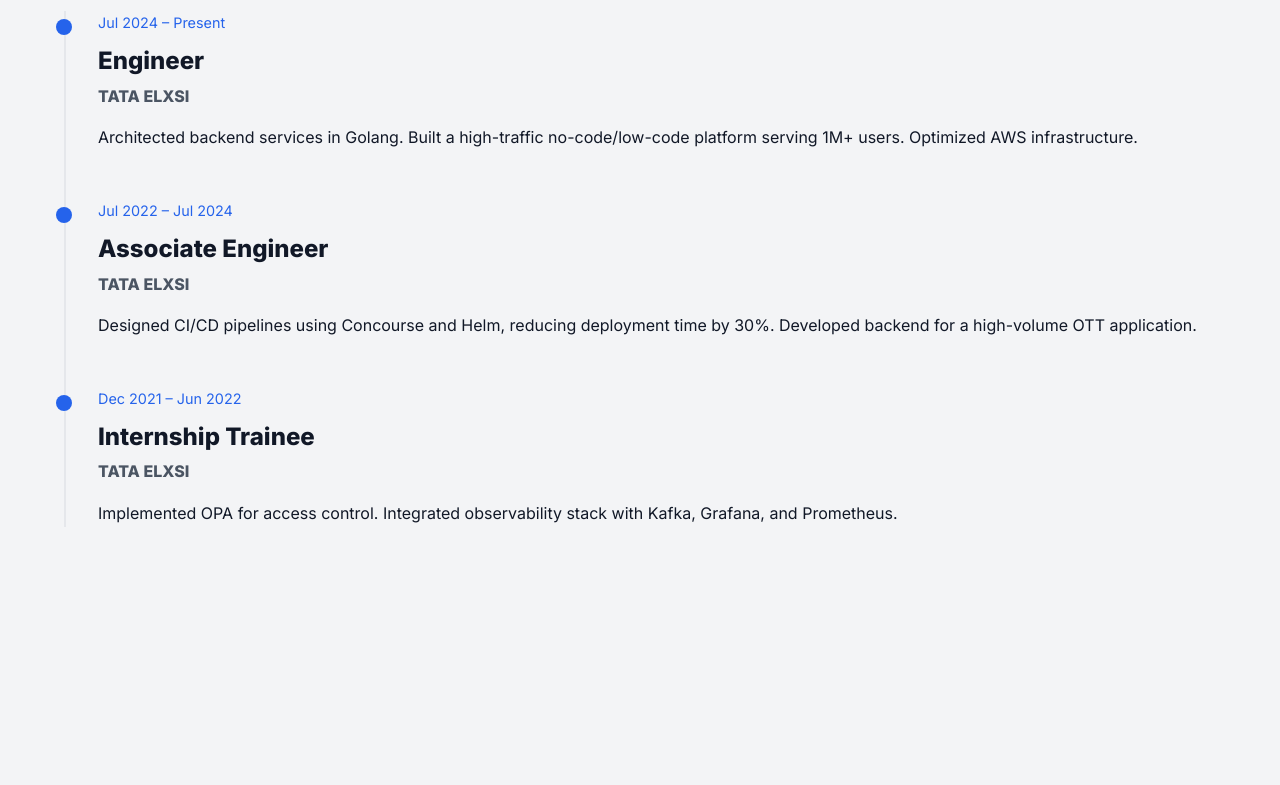
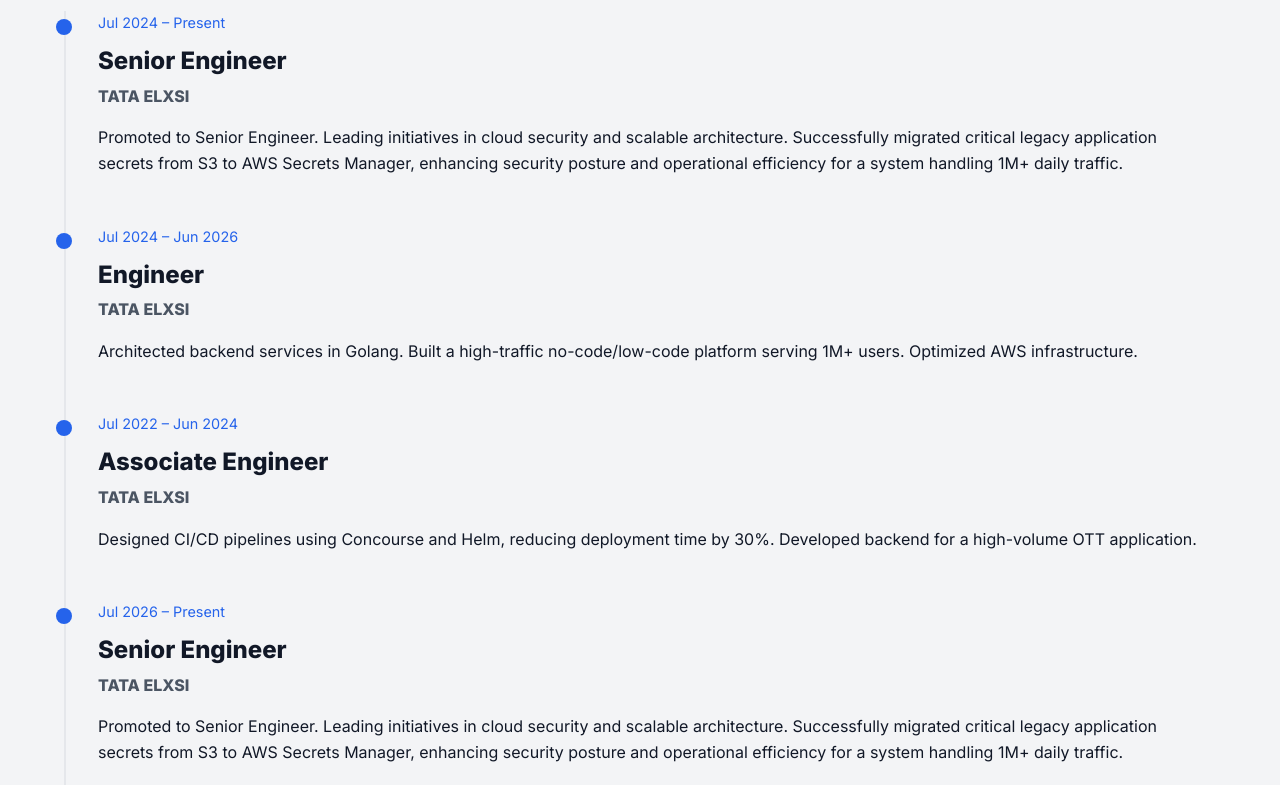
Before and after one commit to sanjai3102001/portfolio, a website: page index.html in a window 1280 px wide. Shown: the part 1640-2425 px from the top of the page. Drawn offline with nearby package versions, Linux system fonts and the light colour scheme; a web font is replaced by a local one.

Commit message:
added the new designation change

```diff
--- a/index.html
+++ b/index.html
@@ -197,17 +197,33 @@
                 <div class="timeline-item">
                     <div class="timeline-date">Jul 2024 – Present</div>
                     <div class="timeline-content">
+                        <h3>Senior Engineer</h3>
+                        <h4>TATA ELXSI</h4>
+                        <p>Promoted to Senior Engineer. Leading initiatives in cloud security and scalable architecture. Successfully migrated critical legacy application secrets from S3 to AWS Secrets Manager, enhancing security posture and operational efficiency for a system handling 1M+ daily traffic.</p>
+                    </div>
+                </div>
+                <div class="timeline-item">
+                    <div class="timeline-date">Jul 2024 – Jun 2026</div>
+                    <div class="timeline-content">
                         <h3>Engineer</h3>
                         <h4>TATA ELXSI</h4>
                         <p>Architected backend services in Golang. Built a high-traffic no-code/low-code platform serving 1M+ users. Optimized AWS infrastructure.</p>
                     </div>
                 </div>
                 <div class="timeline-item">
-                    <div class="timeline-date">Jul 2022 – Jul 2024</div>
+                    <div class="timeline-date">Jul 2022 – Jun 2024</div>
                     <div class="timeline-content">
                         <h3>Associate Engineer</h3>
                         <h4>TATA ELXSI</h4>
                         <p>Designed CI/CD pipelines using Concourse and Helm, reducing deployment time by 30%. Developed backend for a high-volume OTT application.</p>
+                    </div>
+                </div>
+                <div class="timeline-item">
+                    <div class="timeline-date">Jul 2026 – Present</div>
+                    <div class="timeline-content">
+                        <h3>Senior Engineer</h3>
+                        <h4>TATA ELXSI</h4>
+                        <p>Promoted to Senior Engineer. Leading initiatives in cloud security and scalable architecture. Successfully migrated critical legacy application secrets from S3 to AWS Secrets Manager, enhancing security posture and operational efficiency for a system handling 1M+ daily traffic.</p>
                     </div>
                 </div>
                 <div class="timeline-item">
@@ -227,6 +243,16 @@
             <div class="section-header">
                 <h2>Selected Work</h2>
             </div>
+            <div class="projects-grid">
+                <div class="project-card">
+                    <div class="project-info">
+                        <h3>AWS Secrets Manager Migration</h3>
+                        <p>Migrated a legacy application fetching secrets from S3 to AWS Secrets Manager, handling 1M+ traffic per day, enhancing security and operational efficiency.</p>
+                        <div class="tags">
+                            <span>AWS Secrets Manager</span><span>S3</span><span>Security</span><span>Cloud Migration</span><span>Scalability</span>
+                        </div>
+                    </div>
+                </div>
             <div class="projects-grid">
                 <div class="project-card">
                     <div class="project-info">
```
